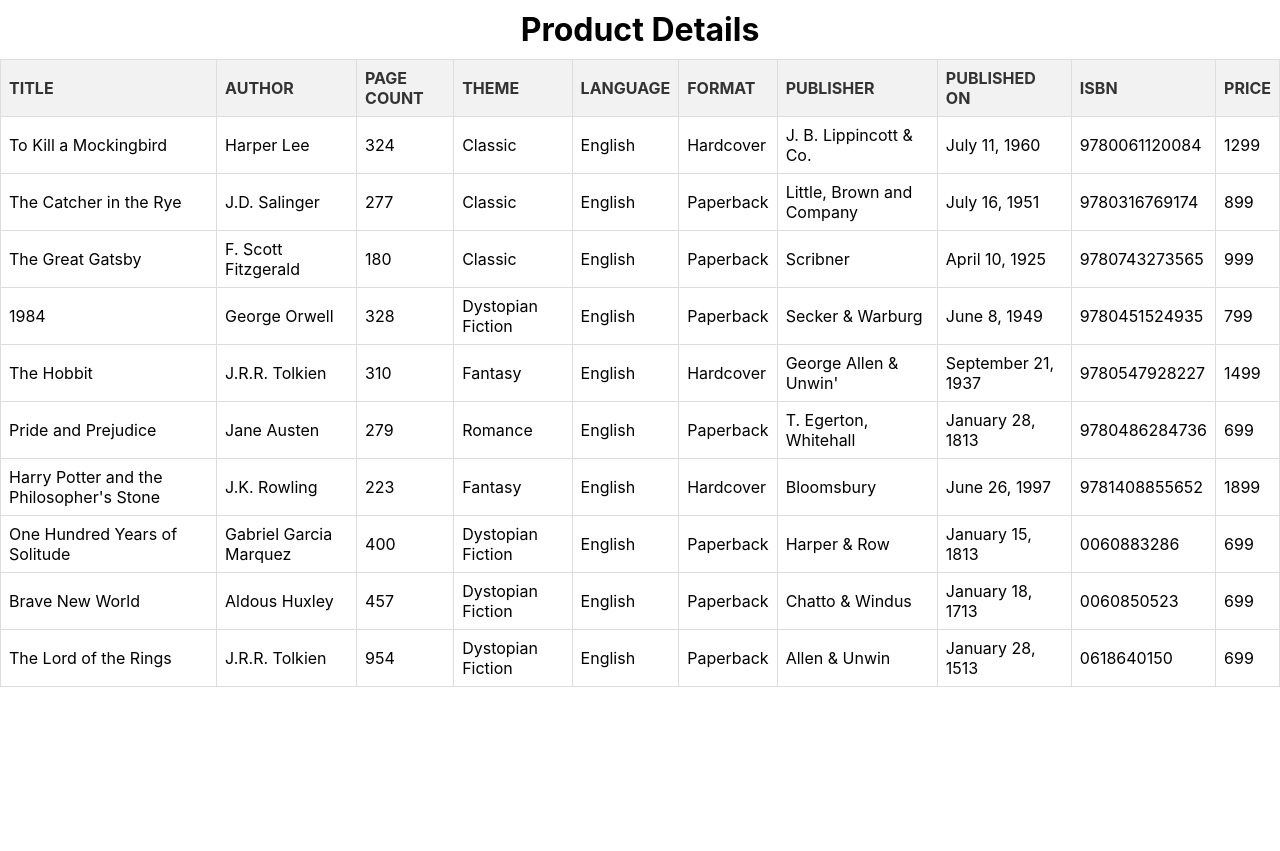
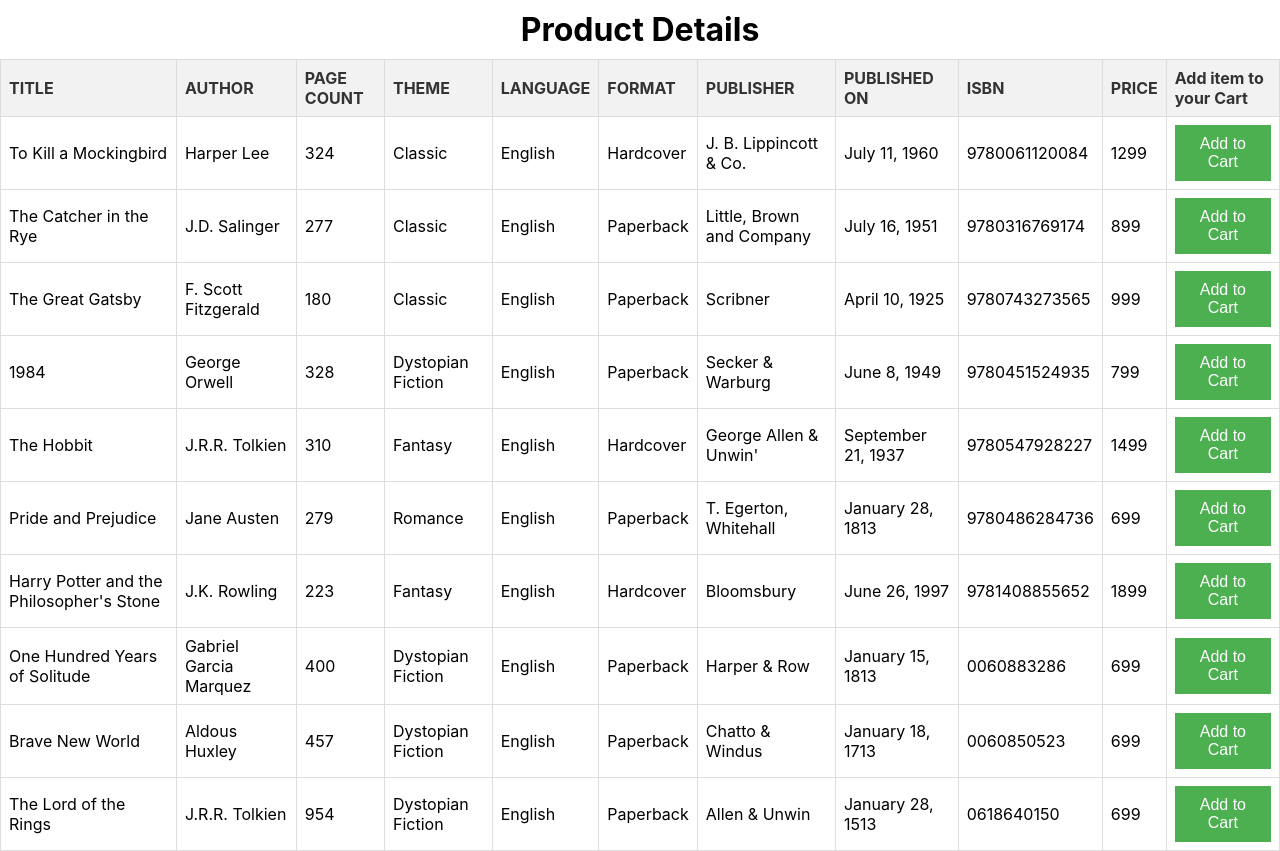
Before and after one commit to priyaas21/e-commerce-test-task, a React (Create React App) app: page / in a window 1280 px wide. Before the commit the page ends 800 px from the top, so only its background shows below. Built offline with nearby package versions, Linux system fonts and the light colour scheme.

Commit message:
done setup for redux and added action for product listing and setting cart item

```diff
--- a/src/App.js
+++ b/src/App.js
@@ -1,10 +1,12 @@
 import ProductDetails from './components/productDetails';
+import { Provider } from 'react-redux';
+import store from './store';
 
 function App() {
   return (
-    <>
+    <Provider store={store}>
       <ProductDetails />
-    </>
+    </Provider>
   );
 }
 
--- a/src/Utils/index.js
+++ /dev/null
@@ -1,4 +0,0 @@
-import jsonData from './product.json';
-const PRODUCTS = jsonData;
-
-export { PRODUCTS };
--- a/src/Utils/product.json
+++ b/src/Utils/product.json
@@ -1,5 +1,6 @@
 [
   {
+    "id": 1,
     "title": "To Kill a Mockingbird",
     "author": "Harper Lee",
     "published": "July 11, 1960",
@@ -12,6 +13,7 @@
     "price": 1299
   },
   {
+    "id": 2,
     "title": "The Catcher in the Rye",
     "author": "J.D. Salinger",
     "published": "July 16, 1951",
@@ -24,6 +26,7 @@
     "price": 899
   },
   {
+    "id": 3,
     "title": "The Great Gatsby",
     "author": "F. Scott Fitzgerald",
     "published": "April 10, 1925",
@@ -36,6 +39,7 @@
     "price": 999
   },
   {
+    "id": 4,
     "title": "1984",
     "author": "George Orwell",
     "published": "June 8, 1949",
@@ -48,6 +52,7 @@
     "price": 799
   },
   {
+    "id": 5,
     "title": "The Hobbit",
     "author": "J.R.R. Tolkien",
     "published": "September 21, 1937",
@@ -60,6 +65,7 @@
     "price": 1499
   },
   {
+    "id": 6,
     "title": "Pride and Prejudice",
     "author": "Jane Austen",
     "published": "January 28, 1813",
@@ -72,6 +78,7 @@
     "price": 699
   },
   {
+    "id": 7,
     "title": "Harry Potter and the Philosopher's Stone",
     "author": "J.K. Rowling",
     "published": "June 26, 1997",
@@ -84,6 +91,7 @@
     "price": 1899
   },
   {
+    "id": 8,
     "title": "One Hundred Years of Solitude",
     "author": "Gabriel Garcia Marquez",
     "published": "January 15, 1813",
@@ -96,6 +104,7 @@
     "genre": "Dystopian Fiction"
   },
   {
+    "id": 9,
     "title": "Brave New World",
     "author": "Aldous Huxley",
     "publisher": "Chatto & Windus",
@@ -108,6 +117,7 @@
     "genre": "Dystopian Fiction"
   },
   {
+    "id": 10,
     "title": "The Lord of the Rings",
     "author": "J.R.R. Tolkien",
     "publisher": "Allen & Unwin",
--- a/src/assets/css/productDetails.css
+++ b/src/assets/css/productDetails.css
@@ -13,6 +13,19 @@
   text-align: center;
   margin-top: 10px;
   margin-bottom: 10px;
+}
+.add-to-cart {
+  background-color: #4caf50;
+  border: none;
+  color: #fff;
+  cursor: pointer;
+  font-size: 16px;
+  padding: 10px 20px;
+  transition: background-color 0.3s ease;
+}
+
+.add-to-cart:hover {
+  background-color: #3e8e41;
 }
 
 table {
--- a/src/components/productDetails.js
+++ b/src/components/productDetails.js
@@ -1,7 +1,40 @@
+import { useState, useEffect } from 'react';
 import '../assets/css/productDetails.css';
-import { PRODUCTS } from '../Utils';
+import { useSelector, useDispatch } from 'react-redux';
+import { toast, ToastContainer } from 'react-toastify';
+import 'react-toastify/dist/ReactToastify.css';
+import { getProductDetails, setCartList } from '../reducers/productReducer';
 
 function ProductDetails() {
+  const { products, cartList } = useSelector((state) => state.product);
+  const dispatch = useDispatch();
+  const [prodData, setProdData] = useState(products);
+  // const [cart, setCart] = useState(cartList);
+  useEffect(() => {
+    dispatch(getProductDetails());
+  }, []);
+
+  useEffect(() => {
+    if (products !== prodData) {
+      setProdData(products);
+    }
+  }, [products]);
+
+  // useEffect(() => {
+  //   if (cartList !== cart) {
+  //     setCart(cartList);
+  //   }
+  // }, [cartList]);
+
+  const addToCart = (product) => {
+    const checkExistCartItem = cartList.findIndex((c) => c?.id === product?.id);
+    if (checkExistCartItem > -1) {
+      toast.error(`${product?.title} is already added to cart!`);
+    } else {
+      dispatch(setCartList(product));
+      toast.success(`${product?.title} added to cart!`);
+    }
+  };
   return (
     <div className="page-container">
       <h1>Product Details</h1>
@@ -19,11 +52,13 @@
               <th>PUBLISHED ON</th>
               <th>ISBN</th>
               <th>PRICE</th>
+              <th>Add item to your Cart</th>
             </tr>
           </thead>
           <tbody>
-            {PRODUCTS.map((item, index) => (
-              <tr key={index}>
+            {prodData?.length > 0 &&
+              prodData.map((item) => (
+                <tr key={item?.id}>
                   <td>{item?.title}</td>
                   <td>{item?.author}</td>
                   <td>{item?.pages}</td>
@@ -34,11 +69,20 @@
                   <td>{item?.published}</td>
                   <td>{item?.isbn}</td>
                   <td>{item?.price}</td>
+                  <td>
+                    <button
+                      className="add-to-cart"
+                      onClick={() => addToCart(item)}
+                    >
+                      Add to Cart
+                    </button>
+                  </td>
                 </tr>
               ))}
           </tbody>
         </table>
       </div>
+      <ToastContainer />
     </div>
   );
 }
--- /dev/null
+++ b/src/reducers/index.js
@@ -0,0 +1,8 @@
+import { combineReducers } from 'redux';
+import productReducer from './productReducer';
+
+const rootReducer = combineReducers({
+  product: productReducer,
+});
+
+export default rootReducer;
--- /dev/null
+++ b/src/reducers/productReducer.js
@@ -0,0 +1,23 @@
+import { createSlice } from '@reduxjs/toolkit';
+import productsData from '../Utils/product.json';
+
+const initialState = {
+  products: [],
+  cartList: [],
+};
+
+export const productSlice = createSlice({
+  name: 'product',
+  initialState,
+  reducers: {
+    getProductDetails: (state) => {
+      state.products = productsData;
+    },
+    setCartList: (state, action) => {
+      state.cartList = [...state.cartList, action.payload];
+    },
+  },
+});
+
+export const { getProductDetails, setCartList } = productSlice.actions;
+export default productSlice.reducer;
--- /dev/null
+++ b/src/store/index.js
@@ -0,0 +1,8 @@
+import { configureStore } from '@reduxjs/toolkit';
+import rootReducer from '../reducers';
+
+const store = configureStore({
+  reducer: rootReducer,
+});
+
+export default store;
```
Lines whose indentation alone changed are shown as unchanged.
